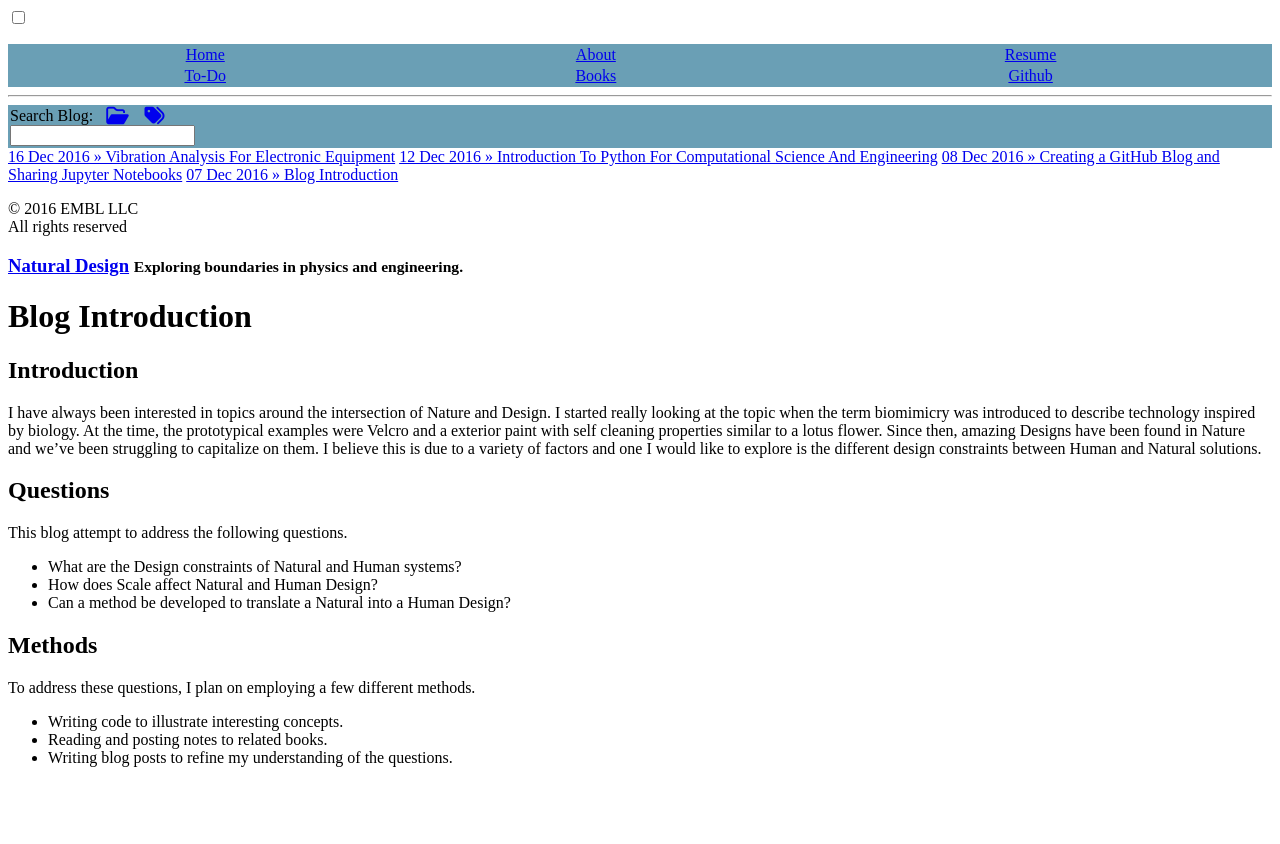
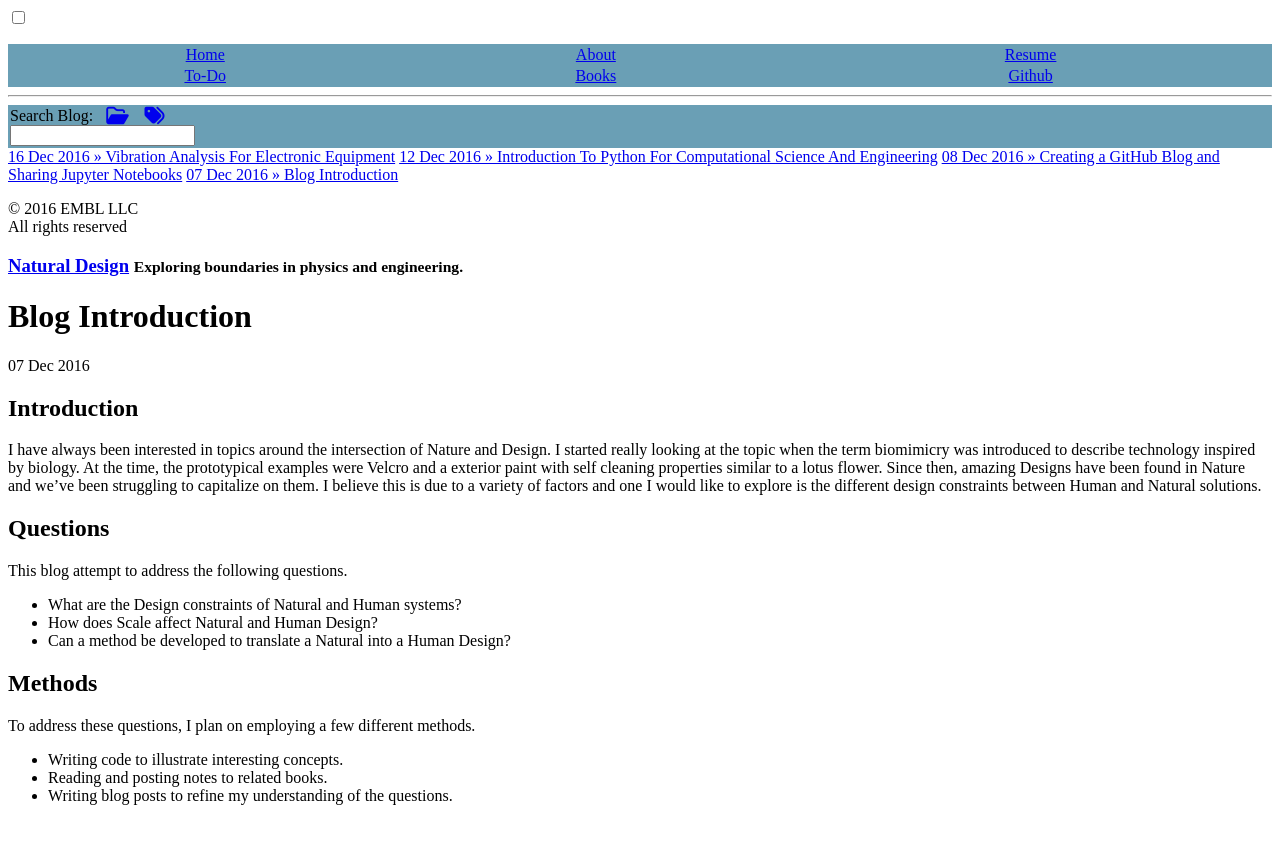
Before and after one commit to stembl/stembl.github.io, a Jekyll site: the page built from _posts/2016-12-07-blog-introduction.md, in a window 1280 px wide. Shown: the top 844 px of the page. Built offline with Jekyll 4.4.1, drawn with Linux system fonts in a browser that asks for light colours; nearby versions of some CDN libraries; comment, search, counter and statistics services are not loaded.

Commit message:
page date

```diff
--- a/_layouts/post.html
+++ b/_layouts/post.html
@@ -4,8 +4,7 @@ layout: default
 
 <div class="post">
   <h1 class="post-title">{{ page.title }}</h1>
-  <span class="post-date">{{ post.date | date_to_string }}
-  </span>
+  <span class="post-date">{{ page.date | date_to_string }}</span>
   {{ content }}
   <div id="disqus_thread"></div>
   {% include disqus.html %}
```
